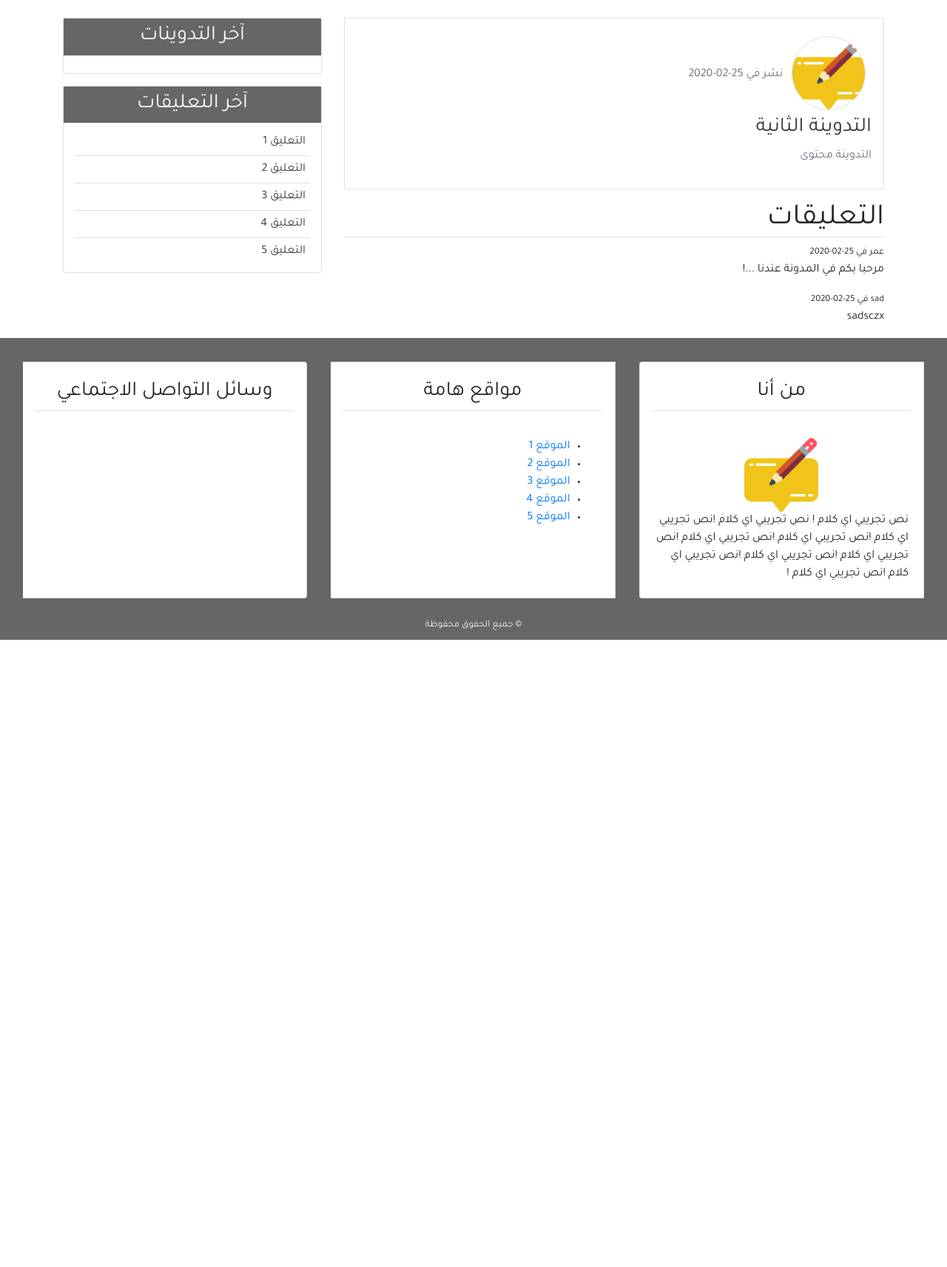
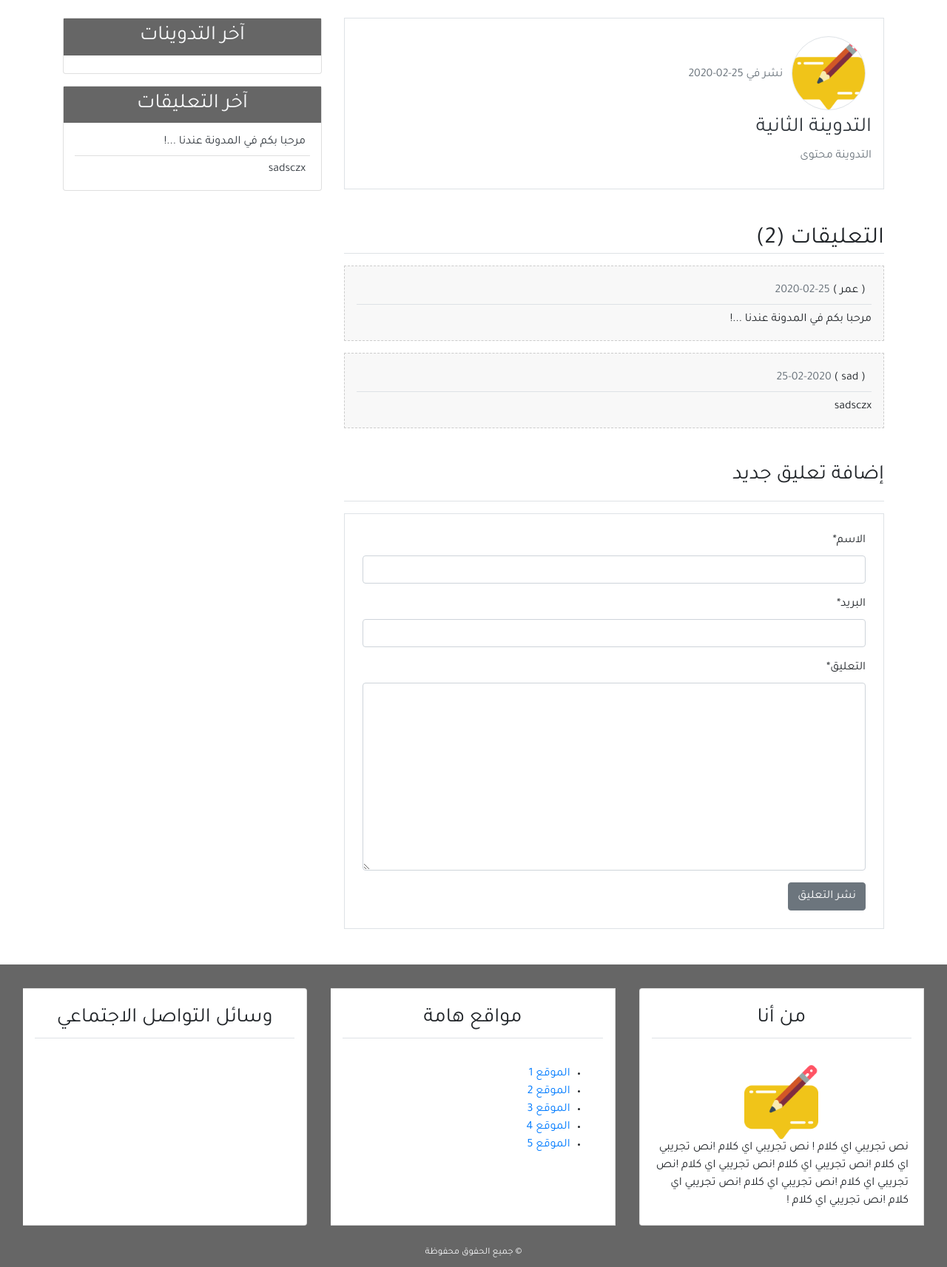
Before and after one commit to omaralhoori/blog-django-ar, a Django app: page /detail/2/ in a window 1280 px wide. Shown: the part 61-1774 px from the top of the page at 74% size. Before the commit the page ends 926 px from the top, so only its background shows below. Run offline with Django 3.2, Linux system fonts and the light colour scheme; data comes from the database, SQL or seed files in the repository; both versions use the stored data as it was after the commit; some libraries are stand-ins or nearby versions.

Commit message:
Add Comment Form

```diff
--- /dev/null
+++ b/src/blog/forms.py
@@ -0,0 +1,7 @@
+from django import forms
+from .models import Comment
+
+class NewComment(forms.ModelForm):
+    class Meta:
+        model = Comment
+        fields = ('name','email','body')
--- a/src/blog/models.py
+++ b/src/blog/models.py
@@ -17,9 +17,9 @@ class Post(models.Model):
         ordering = ('-post_date',)
 
 class Comment(models.Model):
-    name = models.CharField(max_length=50)
-    email = models.EmailField()
-    body = models.TextField()
+    name = models.CharField(max_length=50, verbose_name='الاسم')
+    email = models.EmailField(verbose_name='البريد')
+    body = models.TextField(verbose_name='التعليق')
     comment_date = models.DateTimeField(auto_now_add=True)
     active = models.BooleanField(default=False)
     post = models.ForeignKey(Post, on_delete=models.CASCADE, related_name='comments')
--- a/src/blog/static/blog/css/main.css
+++ b/src/blog/static/blog/css/main.css
@@ -44,3 +44,8 @@ body{
 }
 
 /* end sidebar */
+
+.comment{
+    background-color: #f8f8f8;
+    border: 1px dashed #ccc;
+}
--- a/src/blog/templates/blog/base.html
+++ b/src/blog/templates/blog/base.html
@@ -73,13 +73,7 @@
                             <h3 class="text-center bg-secondary text-light p-2">
                                 آخر التعليقات
                             </h3>
-                            <ul class="list-group-flush latest-comment">
-                                <li class="list-group-item latest-comment-item"><a class="text-dark" href="#">التعليق 1</a></li>
-                                <li class="list-group-item latest-comment-item"><a class="text-dark" href="#">التعليق 2</a></li>
-                                <li class="list-group-item latest-comment-item"><a class="text-dark" href="#">التعليق 3</a></li>
-                                <li class="list-group-item latest-comment-item"><a class="text-dark" href="#">التعليق 4</a></li>
-                                <li class="list-group-item latest-comment-item"><a class="text-dark" href="#">التعليق 5</a></li>
-                            </ul>
+                            {% include 'blog/latest_comments.html' %}
                         </div>
                     </div>
                 </div>
--- a/src/blog/templates/blog/detail.html
+++ b/src/blog/templates/blog/detail.html
@@ -1,6 +1,6 @@
 {% extends 'blog/base.html' %}
 {% load static %}
-
+{% load crispy_forms_tags %}
 {% block content %}
         <div class="border p-3 mb-3">
             <img class="img-fluid rounded-circle border m-2 " src="{% static 'blog/images/favicon.png' %}" width="100px" alt="صورة الناشر" />
@@ -9,10 +9,29 @@
             <p>{{post.content}}</p>
         </div>
         <div>
-            <h1 class="border-bottom">التعليقات</h1>
+            <h2 class="border-bottom mt-5 mb-3">التعليقات ({{comments.count}})</h2>
+            {% if comments %}
             {% for comment in comments %}
-                <small>{{comment.name}} في {{comment.comment_date|date:'d-m-Y'}}</small>
-                <p>{{comment.body}}</p>
+                <div class="mb-3 p-3 comment">
+                    <h6 class="border-bottom p-2"> ( {{comment.name}}  )
+                        <span class="text-secondary">{{comment.comment_date|date:'d-m-Y'}}</span>
+                    </h6>
+                    <p class="mb-0">{{comment.body}}</p>
+                </div>
             {% endfor %}
+            {% else %}
+            <div class="text-center mb-3 p-4 comment">
+                <h5 class="mb-0"> لا يوجد تعليقات</h5>
+            </div>
+            {% endif %}
+        </div>
+
+        <h3 class="border-bottom pb-3 mb-3 mt-5">إضافة تعليق جديد</h3>
+        <div class="border p-4 mb-5 mt-3">
+            <form method="POST">
+                {% csrf_token %}
+                {{comment_form|crispy}}
+                <input type="submit" class="btn btn-secondary" value="نشر التعليق">
+            </form>
         </div>
 {% endblock content %}
--- /dev/null
+++ b/src/blog/templates/blog/latest_comments.html
@@ -0,0 +1,13 @@
+<ul class="list-group-flush latest-comment">
+    {% for comment in comments %}
+        <li class="list-group-item latest-comment-item">
+            <a class="text-dark" href="{% url 'detail' comment.post.id %}">
+            {{comment.body}}</a>
+        </li>
+    {% empty %}
+    <li class="list-group-item latest-comment-item">
+        لا يوجد تعليقات
+    </li>
+    {% endfor %}
+
+</ul>
--- a/src/blog/views.py
+++ b/src/blog/views.py
@@ -1,5 +1,6 @@
 from django.shortcuts import render, get_object_or_404
 from .models import Post,Comment
+from .forms import NewComment
 
 # Create your views here.
 def home(req):
@@ -15,9 +16,20 @@ def about(req):
 def post_detail(req, post_id):
     post = get_object_or_404(Post, pk=post_id)
     comments = post.comments.filter(active=True)
+    if req.method == 'POST':
+        comment_form = NewComment(data=req.POST)
+        if comment_form.is_valid():
+            new_comment = comment_form.save(commit=False)
+            new_comment.post = post
+            new_comment.save()
+            comment_form = NewComment()
+    else:
+        comment_form = NewComment()
     context={
         'title': post,
         'post': post,
-        'comments': comments
+        'comments': comments,
+        'comment_form': comment_form,
     }
+
     return render(req, 'blog/detail.html',context)
```
Also changed, not shown: src/db.sqlite3.
